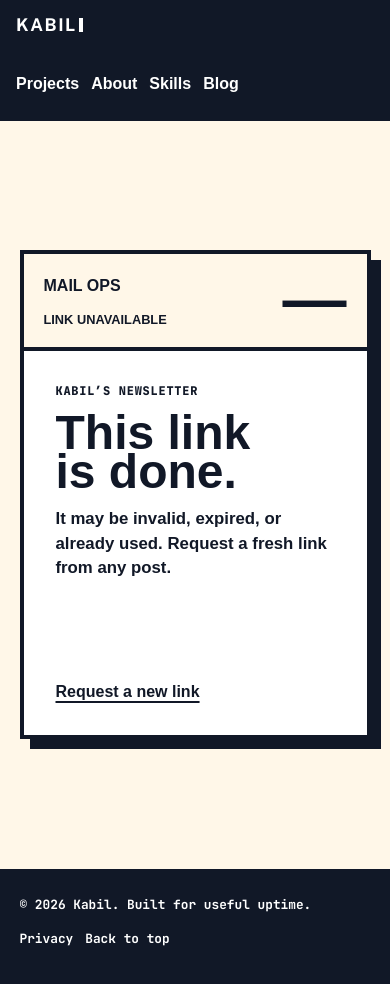
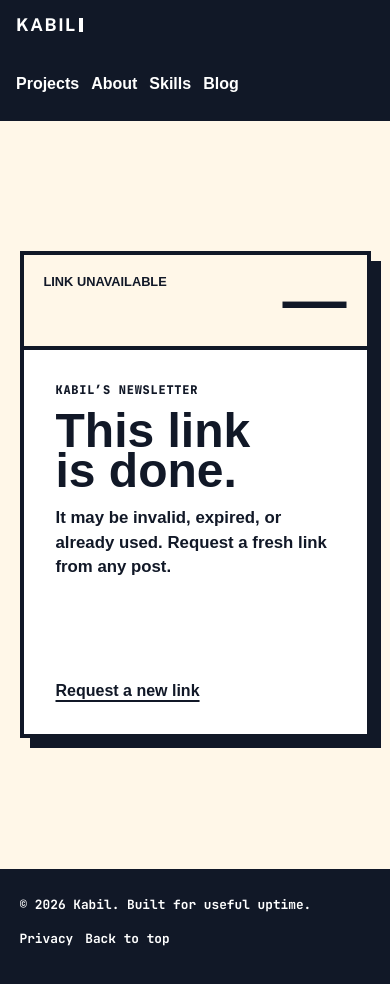
Before and after one commit to Kabil777/portfolio, a Next.js app: page /newsletter/confirm in a window 390 px wide. Shown: the top 984 px of the page. Built offline with nearby package versions, Linux system fonts and the light colour scheme; a web font is replaced by a local one.

Commit message:
Remove mail ops confirmation label

```diff
--- a/app/globals.css
+++ b/app/globals.css
@@ -2184,8 +2184,13 @@ footer a {
   }
 
   .newsletter-confirm-status strong {
-    grid-row: span 2;
+    grid-column: 2;
     font-size: 4rem;
+  }
+
+  .newsletter-confirm-status small {
+    grid-column: 1;
+    grid-row: 1;
   }
 
   .newsletter-confirm-copy {
--- a/app/newsletter/confirm/page.tsx
+++ b/app/newsletter/confirm/page.tsx
@@ -32,7 +32,8 @@ const confirmationContent = {
     marker: "—",
     code: "LINK UNAVAILABLE",
     title: "This link is done.",
-    message: "It may be invalid, expired, or already used. Request a fresh link from any post.",
+    message:
+      "It may be invalid, expired, or already used. Request a fresh link from any post.",
     link: "Request a new link",
   },
 } as const;
@@ -60,7 +61,6 @@ export default async function ConfirmNewsletterPage({
       <main className="newsletter-confirm" data-state={state} id="content">
         <section className="newsletter-confirm-card">
           <div className="newsletter-confirm-status" aria-hidden="true">
-            <span>MAIL OPS</span>
             <strong>{content.marker}</strong>
             <small>{content.code}</small>
           </div>
@@ -76,7 +76,11 @@ export default async function ConfirmNewsletterPage({
                 </Button>
               </form>
             )}
-            <Link className="newsletter-confirm-link" href="/blog" prefetch={false}>
+            <Link
+              className="newsletter-confirm-link"
+              href="/blog"
+              prefetch={false}
+            >
               {content.link}
             </Link>
           </div>
```
